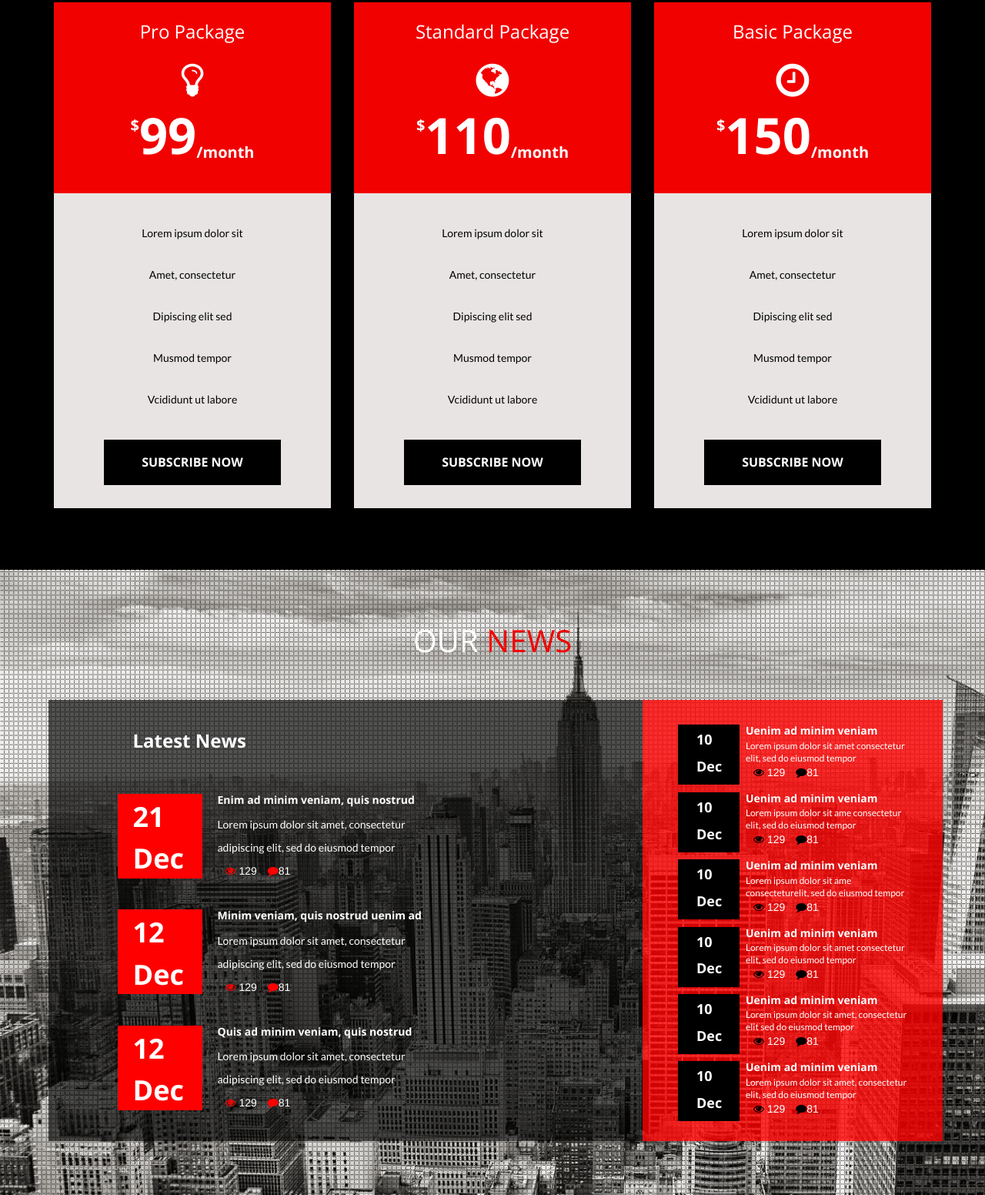
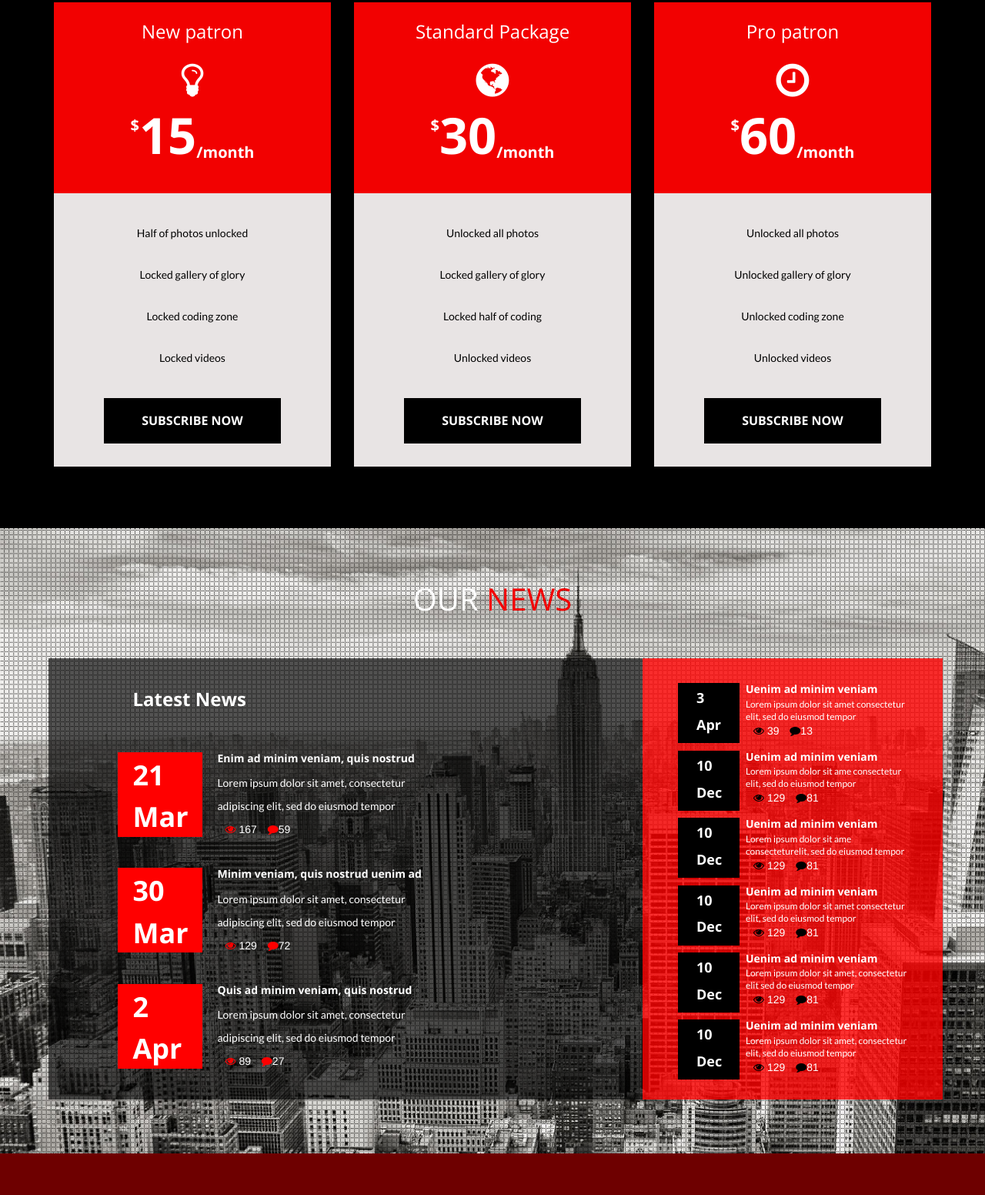
Before and after one commit to BillyBenn/FinalTestProject, a plain HTML site: page index.html in a window 1280 px wide. Shown: the part 3425-4977 px from the top of the page at 77% size. Drawn offline with nearby package versions, Linux system fonts and the light colour scheme; some packages are replaced by stand-ins of ours.

Commit message:
Some changes

```diff
--- a/index.html
+++ b/index.html
@@ -452,21 +452,21 @@
 			<div class="col-sm-4">
 				<div class="single-price text-center wow swing">
 					<div class="price-top">
-						<h3>Pro Package</h3>
+						<h3>New patron</h3>
 						<i class="fa fa-lightbulb-o"></i>
 
-						<h1><sup>&#36;</sup>99<sub>/month</sub></h1>
+						<h1><sup>&#36;</sup>15<sub>/month</sub></h1>
 					</div>
 					<div class="price-bottom">
-						<p>Lorem ipsum dolor sit</p>
+						<p>Half of photos unlocked</p>
 
-						<p>Amet, consectetur</p>
+						<p>Locked gallery of glory</p>
 
-						<p> Dipiscing elit sed</p>
+						<p>Locked coding zone</p>
 
-						<p> Musmod tempor</p>
+						<p>Locked videos</p>
 
-						<p>Vcididunt ut labore </p>
+
 						<a href="#" class="btn text-uppercase">SUBSCRIBE NOW</a>
 					</div>
 				</div>
@@ -477,18 +477,18 @@
 						<h3>Standard Package</h3>
 						<i class="fa fa-globe"></i>
 
-						<h1><sup>&#36;</sup>110<sub>/month</sub></h1>
+						<h1><sup>&#36;</sup>30<sub>/month</sub></h1>
 					</div>
 					<div class="price-bottom">
-						<p>Lorem ipsum dolor sit</p>
+						<p>Unlocked all photos</p>
 
-						<p>Amet, consectetur</p>
+						<p>Locked gallery of glory</p>
 
-						<p> Dipiscing elit sed</p>
+						<p>Locked half of coding</p>
 
-						<p> Musmod tempor</p>
+						<p>Unlocked videos</p>
 
-						<p>Vcididunt ut labore </p>
+
 						<a href="#" class="btn text-uppercase">SUBSCRIBE NOW</a>
 					</div>
 				</div>
@@ -496,21 +496,21 @@
 			<div class="col-sm-4">
 				<div class="single-price text-center wow swing">
 					<div class="price-top">
-						<h3>Basic Package</h3>
+						<h3>Pro patron</h3>
 						<i class="fa fa-clock-o"></i>
 
-						<h1><sup>&#36;</sup>150<sub>/month</sub></h1>
+						<h1><sup>&#36;</sup>60<sub>/month</sub></h1>
 					</div>
 					<div class="price-bottom">
-						<p>Lorem ipsum dolor sit</p>
+						<p>Unlocked all photos</p>
 
-						<p>Amet, consectetur</p>
+						<p>Unlocked gallery of glory</p>
 
-						<p> Dipiscing elit sed</p>
+						<p>Unlocked coding zone</p>
 
-						<p> Musmod tempor</p>
+						<p>Unlocked videos</p>
 
-						<p>Vcididunt ut labore </p>
+
 						<a href="#" class="btn text-uppercase">SUBSCRIBE NOW</a>
 					</div>
 				</div>
@@ -535,7 +535,7 @@
 						<div class="news-date">
 							<h1>21</h1>
 
-							<h1>Dec</h1>
+							<h1>Mar</h1>
 						</div>
 						<div class="news-text">
 							<h5>Enim ad minim veniam, quis nostrud </h5>
@@ -543,15 +543,15 @@
 							<p>Lorem ipsum dolor sit amet, consectetur</p>
 
 							<p>adipiscing elit, sed do eiusmod tempor</p>
-							<i class="fa fa-eye"></i> <span>129</span>
-							<i class="fa fa-comment"></i><span>81</span>
+							<i class="fa fa-eye"></i> <span>167</span>
+							<i class="fa fa-comment"></i><span>59</span>
 						</div>
 					</div>
 					<div class="news-content">
 						<div class="news-date">
-							<h1>12</h1>
+							<h1>30</h1>
 
-							<h1>Dec</h1>
+							<h1>Mar</h1>
 						</div>
 						<div class="news-text">
 							<h5>Minim veniam, quis nostrud uenim ad </h5>
@@ -560,14 +560,14 @@
 
 							<p>adipiscing elit, sed do eiusmod tempor</p>
 							<i class="fa fa-eye"></i> <span>129</span>
-							<i class="fa fa-comment"></i><span>81</span>
+							<i class="fa fa-comment"></i><span>72</span>
 						</div>
 					</div>
 					<div class="news-content wow bounceInLeft">
 						<div class="news-date">
-							<h1>12</h1>
+							<h1>2</h1>
 
-							<h1>Dec</h1>
+							<h1>Apr</h1>
 						</div>
 						<div class="news-text">
 							<h5>Quis ad minim veniam, quis nostrud </h5>
@@ -575,8 +575,8 @@
 							<p>Lorem ipsum dolor sit amet, consectetur</p>
 
 							<p>adipiscing elit, sed do eiusmod tempor</p>
-							<i class="fa fa-eye"></i> <span>129</span>
-							<i class="fa fa-comment"></i><span>81</span>
+							<i class="fa fa-eye"></i> <span>89</span>
+							<i class="fa fa-comment"></i><span>27</span>
 						</div>
 					</div>
 
@@ -587,15 +587,15 @@
 
 					<div class="single-news">
 						<div class="list-date">
-							<h4>10</h4>
-							<h4>Dec</h4>
+							<h4>3</h4>
+							<h4>Apr</h4>
 						</div>
 						<div class="list-text">
 							<a href="#"><h5>Uenim ad minim veniam</h5></a>
 
 							<p>Lorem ipsum dolor sit amet consectetur elit, sed do eiusmod tempor</p>
-							<i class="fa fa-eye"></i> <span>129</span>
-							<i class="fa fa-comment"></i><span>81</span>
+							<i class="fa fa-eye"></i> <span>39</span>
+							<i class="fa fa-comment"></i><span>13</span>
 						</div>
 					</div>
 					<div class="single-news">
@@ -669,7 +669,7 @@
 		</div>
 	</div>
 </section>
-<!--contact heading-->
+
 <section id="contact">
 	<div class="section-heading contact-heading text-center text-uppercase">
 		<h2>OUR <span>Contact</span></h2>
@@ -686,7 +686,7 @@
 			<h2>info@robotx.com</h2>
 		</div>
 	</div>
-	<!-- contact massage-->
+
 	<div class="contact-form">
 		<div class="container">
 			<div class="row">
@@ -716,7 +716,7 @@
 		</div>
 	</div>
 </section>
-<!-- footer-area-->
+
 <footer>
 	<div class="container">
 		<div class="row">
@@ -725,7 +725,7 @@
 			</div>
 			<div class="col-sm-8">
 				<div class="footer-p text-center">
-					<p>© Copyright 2014 - 2015, All Rights Reserved, Designed by: www.designoatmeal.com</p>
+					<p>© Copyright 2020 - 2021, All Rights Reserved, Designed by BillyBen</p>
 				</div>
 			</div>
 			<div class="col-sm-2">
```
